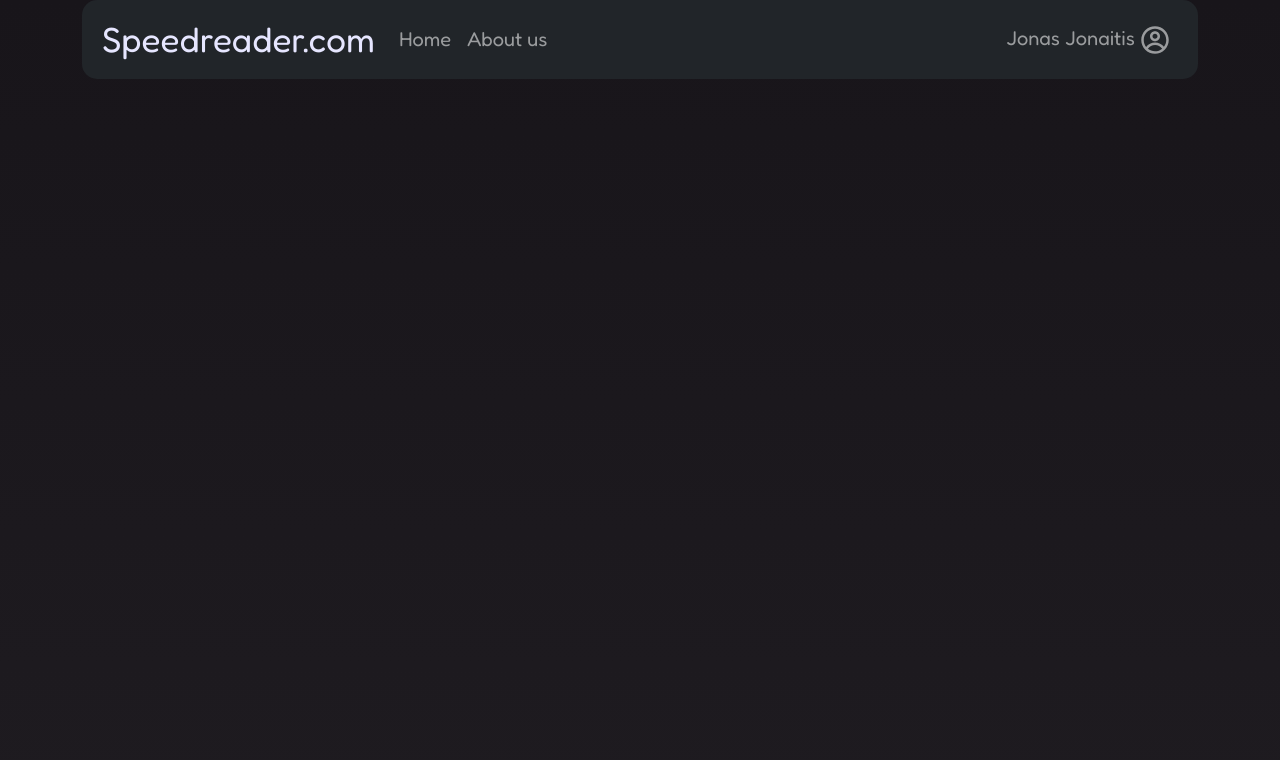
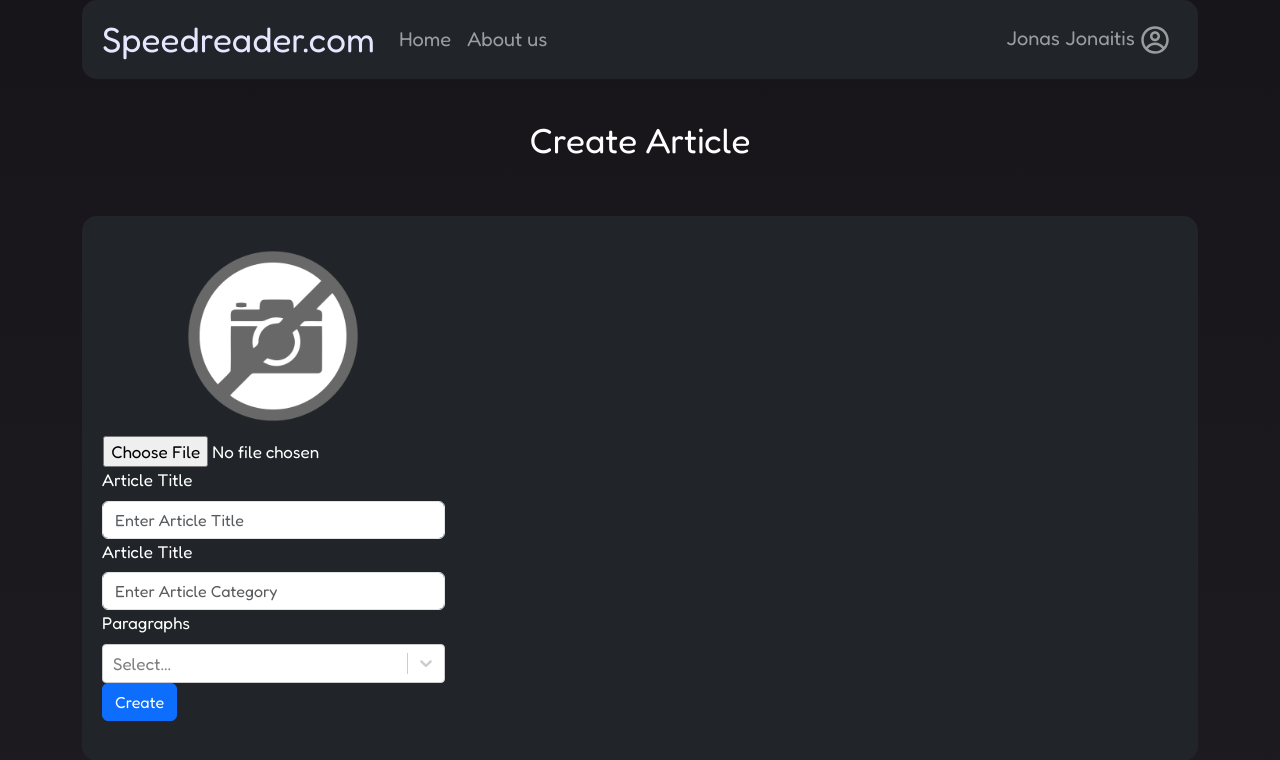
Before and after one commit to user5427/speed, a React (Create React App) app in the folder ClientApplication/react-app/: page /create-article in a window 1280 px wide. Shown: the top 760 px of the page. Built offline with nearby package versions, Linux system fonts and the light colour scheme.

Commit message:
added create article page, not working yet

```diff
--- a/ClientApplication/react-app/src/App.js
+++ b/ClientApplication/react-app/src/App.js
@@ -12,8 +12,9 @@ import '@fontsource/fredoka/300.css';
 import '@fontsource/fredoka/700.css';
 
 import Categories from './pages/categories'
-import ArticleHomePage from './pages/articleHomePage';
+import ArticleHomePage from './pages/Articles/articleHomePage';
 import Exercise from './pages/exercise';
+import CreateArticle from './pages/Articles/createArticle';
 
 
 
@@ -36,8 +37,9 @@ function App() {
           <Route exact path="/" Component={() => <Landing/>} />
           <Route exact path="/categories" Component={() => <Categories/>} />
 
-          <Route exact path="/articles" Component={() => <ArticleList/>} />
+          <Route exact path="/articles" Component={() => <ArticleHomePage/>} />
           <Route exact path="/exercise" Component={() => <Exercise/>} />
+          <Route exact path="/create-article" Component={() => <CreateArticle/>} />
           </Routes>
       </BrowserRouter>
     </Container>
--- a/ClientApplication/react-app/src/components/article-item.js
+++ b/ClientApplication/react-app/src/components/Articles/article-item.js
@@ -1,6 +1,6 @@
 import React from 'react';
 import { Button, Col, Row } from 'react-bootstrap';
-import "../styles/articleItemStyle.css"; // stylesheet
+import "../../styles/Articles/articleItemStyle.css"; // stylesheet
 
 const ArticleItem = (props) => {
     const handleClick = () => {
--- a/ClientApplication/react-app/src/components/article-list-page.js
+++ b/ClientApplication/react-app/src/components/Articles/article-list-page.js
@@ -4,7 +4,7 @@ import ReactPaginate from 'react-paginate';
 
 import { AiFillLeftCircle, AiFillRightCircle } from "react-icons/ai"; // icons form react-icons
 import { IconContext } from "react-icons";
-import "../styles/stylesPaginator.css"; // stylesheet
+import "../../styles/stylesPaginator.css"; // stylesheet
 
 const ArticleList = () => {
     const [articles, setArticles] = useState(null)
--- a/ClientApplication/react-app/src/components/edit-article.js
+++ b/ClientApplication/react-app/src/components/Articles/edit-article.js
@@ -3,7 +3,7 @@ import { Button, Form, Image } from 'react-bootstrap';
 import AsyncSelect from 'react-select'
 
 
-import NoImage from '../no-image.png'
+import NoImage from '../../no-image.png'
 
 const EditArticle = () =>
 {
@@ -133,7 +133,7 @@ const EditArticle = () =>
                 </Form.Group>
 
                 <Form.Group controlId="formtestCategory">
-                    <Form.Label>Movie Title</Form.Label>
+                    <Form.Label>Article Title</Form.Label>
                     <Form.Control name="categoryTitle" value={article && article.categoryTitle || ''} required type="text" placeholder="Enter Article Category" onChange={handleFieldChange} />
                     <Form.Control.Feedback type="invalid">
                         Please enter article category.
--- /dev/null
+++ b/ClientApplication/react-app/src/pages/Articles/articleHomePage.js
@@ -0,0 +1,35 @@
+import React from "react";
+import { useNavigate } from 'react-router-dom';
+import ArticleList from "../../components/Articles/article-list-page";
+import "../../styles/Articles/articleHomePage.css";
+import { MdCreate } from "react-icons/md";
+import { Row, Col, Button } from 'react-bootstrap';
+
+
+const ArticleHomePage = () => {
+    const navigate = useNavigate();
+
+    const redirectToCategories = () => {
+        navigate('/create-article');
+    }
+
+    return (
+        <>
+            <div className="article-home-page">
+                <h2>Article Home Page</h2>
+                <div className='mainContainer' style={{ backgroundColor: "red !important" }}>
+                    <Row className='row'>
+                        <Col xs={12} md={6}>
+                            <Button className='subjectButtons' size="lg" style={{ backgroundColor: '#9229A4', borderColor: '#9229A4' }} onClick={redirectToCategories}><MdCreate /> Create Article</Button>
+                        </Col>
+                    </Row>
+                </div>
+                <h2>Article list</h2>
+            </div>
+            <ArticleList/>
+        </>
+
+    );
+}
+
+export default ArticleHomePage;
--- /dev/null
+++ b/ClientApplication/react-app/src/pages/Articles/createArticle.js
@@ -0,0 +1,25 @@
+import React from 'react';
+import '../../styles/Articles/createArticleStyle.css';
+import EditArticle from '../../components/Articles/edit-article';
+import { Row, Col, Button } from 'react-bootstrap';
+
+const CreateArticle = () => {
+    return (
+        <>
+            <div className="create-article-page">
+                <h2>Create Article</h2>
+            </div>
+
+            <div className='mainContainer' style={{ backgroundColor: "red !important" }}>
+                <Row className='row'>
+                    <Col xs={12} md={4}>
+                        <EditArticle/>
+                    </Col>
+                </Row>
+            </div>
+        </>
+
+    )
+}
+
+export default CreateArticle;
--- a/ClientApplication/react-app/src/pages/articleHomePage.js
+++ /dev/null
@@ -1,17 +0,0 @@
-import React from "react";
-import ArticleList from "../components/article-list-page";
-import "../styles/articleHomePage.css";
-
-const ArticleHomePage = () => {
-    return (
-        <>
-            <div className="article-home-page">
-                <h2>Article Home Page</h2>
-            </div>
-            <ArticleList />
-        </>
-
-    );
-}
-
-export default ArticleHomePage;
--- a/ClientApplication/react-app/src/pages/landing.js
+++ b/ClientApplication/react-app/src/pages/landing.js
@@ -35,8 +35,11 @@ const Landing = () => {
                     </Col>
                 </Row>
             </div>
-            <div className='landing'>
-                <h2>Speed reader is a tool that helps you read faster by eliminating subvocalization, or the habit of silently pronouncing words in your head while you read. </h2>
+            <div className='mainContainer' style={{ backgroundColor: "red !important" }}>
+
+                <div className='landing'>
+                    <h2>Speed reader is a tool that helps you read faster by eliminating subvocalization, or the habit of silently pronouncing words in your head while you read. </h2>
+                </div>
             </div>
         </>
     );
--- /dev/null
+++ b/ClientApplication/react-app/src/styles/Articles/createArticleStyle.css
@@ -0,0 +1,11 @@
+.create-article-page {
+    padding: 20px 0;
+}
+
+.create-article-page h2 {
+    color: #ffffff;
+    font-size: 35px;
+    margin-top: 20px;
+    margin-bottom: 20px;
+    text-align: center;
+}
```
Also changed, not shown: ClientApplication/react-app/src/components/create-article-model.js (deleted, +0 -16 lines), ClientApplication/react-app/src/styles/Articles/articleHomePage.css (renamed from ClientApplication/react-app/src/styles/articleHomePage.css), ClientApplication/react-app/src/styles/Articles/articleItemStyle.css (renamed from ClientApplication/react-app/src/styles/articleItemStyle.css).
